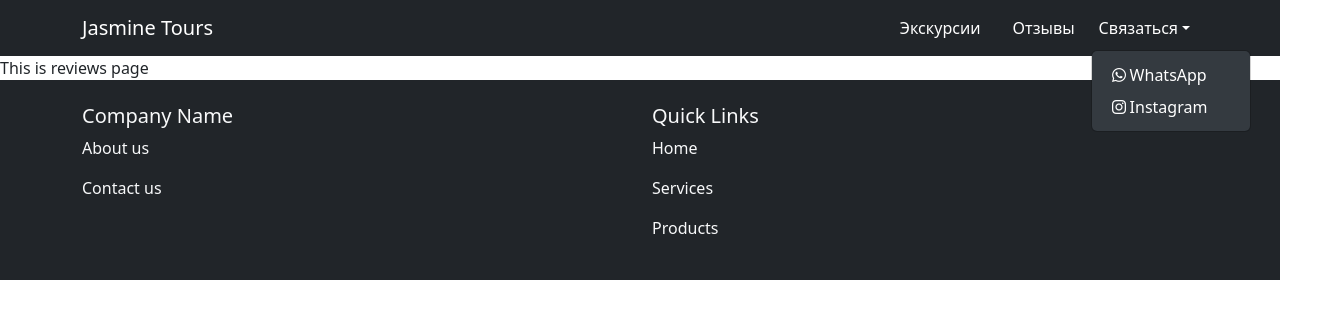
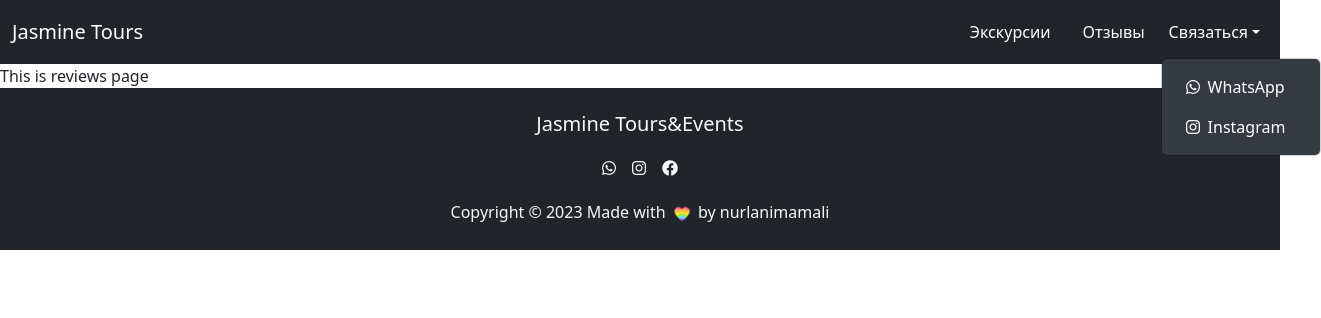
Before and after one commit to anisa07/jasmine-tours, a React (Create React App) app: page /reviews in a window 1280 px wide. Both pictures are taken after a click on the button "Связаться". Shown: the top 318 px of the page, 1321 px wide, since content can reach past the window. Built offline with nearby package versions, Linux system fonts and the light colour scheme.

Commit message:
styling2

```diff
--- a/src/App.css
+++ b/src/App.css
@@ -1,3 +1,8 @@
+a {
+  text-decoration: none;
+  color: inherit;
+}
+
 .carousel-caption-content {
   position: absolute;
   top: 50%;
--- a/src/components/Footer.js
+++ b/src/components/Footer.js
@@ -2,22 +2,59 @@
 import Container from "react-bootstrap/Container";
 import Row from "react-bootstrap/Row";
 import Col from "react-bootstrap/Col";
+import heart from "../assets/heart.gif";
 
 function Footer() {
   return (
     <footer className="bg-dark text-light py-4">
-      <Container>
-        <Row>
-          <Col sm={6}>
-            <h5>Company Name</h5>
-            <p>About us</p>
-            <p>Contact us</p>
+      <Container className="text-center">
+        <Row className="mb-3">
+          <Col sm={12}>
+            <h5 className="mb-0">Jasmine Tours&Events</h5>
           </Col>
-          <Col sm={6}>
-            <h5>Quick Links</h5>
-            <p>Home</p>
-            <p>Services</p>
-            <p>Products</p>
+        </Row>
+        <Row className="mb-3">
+          <Col sm={12}>
+            <a
+              href="https://wa.me/c/31642221525"
+              target="_blank"
+              rel="noopener noreferrer"
+              className="text-light mr-2"
+            >
+              <i className="fa-brands fa-whatsapp icon-margin m-2"></i>
+            </a>
+            <a
+              href="https://www.instagram.com/jasmine.tours.amsterdam/"
+              target="_blank"
+              rel="noopener noreferrer"
+              className="text-light mr-2"
+            >
+              <i className="fa-brands fa-instagram icon-margin m-2"></i>
+            </a>
+            <a
+              href="https://www.facebook.com/zerifegulieva/"
+              target="_blank"
+              rel="noopener noreferrer"
+              className="text-light"
+            >
+              <i className="fa-brands fa-facebook icon-margin m-2"></i>
+            </a>
+          </Col>
+        </Row>
+        <Row className="justify-content-center">
+          <Col sm={12}>
+            <div className="row">
+              <p className="text-center mb-0">
+                Copyright © 2023 Made with{" "}
+                <img
+                  className="heart"
+                  src={heart}
+                  alt="heart"
+                  style={{ width: "1.5em" }}
+                />{" "}
+                by nurlanimamali
+              </p>
+            </div>
           </Col>
         </Row>
       </Container>
--- a/src/components/Hero.css
+++ b/src/components/Hero.css
@@ -33,15 +33,15 @@
 
 @media (max-width: 576px) {
   .carousel-caption-content {
-    width: 90%; /* Adjust width for smaller screens */
+    width: 50%; /* Adjust width for smaller screens */
   }
 
   .carousel-caption-content h3 {
-    font-size: 20px; /* Adjust font size for smaller screens */
-    margin-bottom: 8px; /* Adjust margin for smaller screens */
+    font-size: 10px; /* Adjust font size for smaller screens */
+    margin-bottom: 5px; /* Adjust margin for smaller screens */
   }
 
   .carousel-caption-content p {
-    font-size: 14px; /* Adjust font size for smaller screens */
+    font-size: 8px; /* Adjust font size for smaller screens */
   }
 }
--- a/src/components/Hero.js
+++ b/src/components/Hero.js
@@ -1,4 +1,4 @@
-import { useState } from "react";
+import React, { useState } from "react";
 import Carousel from "react-bootstrap/Carousel";
 import Container from "react-bootstrap/Container";
 import "bootstrap/dist/css/bootstrap.min.css";
@@ -20,19 +20,6 @@
             alt="image1"
             className="d-block w-100"
           />
-          <Carousel.Caption className="carousel-caption-content">
-            <div className="carousel-caption-bg">
-              <h3>
-                Личный Гид по Амстердаму: Ваше уникальное путешествие начинается
-                здесь.
-              </h3>
-              <p>
-                Откройте с нами тайны этого удивительного города, узнайте его
-                историю, наслаждайтесь культурой и гастрономическими изысками.
-                Давайте вместе создадим историю вашего путешествия в Амстердаме.
-              </p>
-            </div>
-          </Carousel.Caption>
         </Carousel.Item>
         <Carousel.Item>
           <img
@@ -40,21 +27,21 @@
             alt="image2"
             className="d-block w-100"
           />
-          <Carousel.Caption className="carousel-caption-content">
-            <div className="carousel-caption-bg">
-              <h3>
-                Личный Гид по Амстердаму: Ваше уникальное путешествие начинается
-                здесь.
-              </h3>
-              <p>
-                Откройте с нами тайны этого удивительного города, узнайте его
-                историю, наслаждайтесь культурой и гастрономическими изысками.
-                Давайте вместе создадим историю вашего путешествия в Амстердаме.
-              </p>
-            </div>
-          </Carousel.Caption>
         </Carousel.Item>
       </Carousel>
+      <Carousel.Caption className="carousel-caption-content">
+        <div className="carousel-caption-bg">
+          <h3>
+            Личный Гид по Амстердаму: Ваше уникальное путешествие начинается
+            здесь.
+          </h3>
+          <p>
+            Откройте с нами тайны этого удивительного города, узнайте его
+            историю, наслаждайтесь культурой и гастрономическими изысками.
+            Давайте вместе создадим историю вашего путешествия в Амстердаме.
+          </p>
+        </div>
+      </Carousel.Caption>
     </Container>
   );
 }
--- a/src/components/Navbar.js
+++ b/src/components/Navbar.js
@@ -7,14 +7,14 @@
 function Navigation() {
   return (
     <Navbar expand="lg" className="bg-dark navbar-dark">
-      <Container>
+      <Container fluid>
         <Navbar.Brand href="/" className="me-3">
           Jasmine Tours
           {/* <img src={logo} style={{ maxWidth: "150px", maxHeight: "50px" }} /> */}
         </Navbar.Brand>
         <Navbar.Toggle aria-controls="basic-navbar-nav" />
         <Navbar.Collapse id="basic-navbar-nav">
-          <Nav className="ms-auto">
+          <Nav className="ms-auto" style={{ lineHeight: "2em" }}>
             <Nav.Link
               href="/excursions"
               className="text-white text-decoration-none px-3 py-2 hover-effect"
@@ -36,14 +36,14 @@
                 href="https://wa.me/c/31642221525"
                 className="text-white"
               >
-                <i className="fa-brands fa-whatsapp fa-beat icon-margin m-1"></i>
+                <i className="fa-brands fa-whatsapp fa-beat icon-margin m-2"></i>
                 WhatsApp
               </NavDropdown.Item>
               <NavDropdown.Item
                 href="https://www.instagram.com/jasmine.tours.amsterdam/"
                 className="text-white"
               >
-                <i className="fa-brands fa-instagram fa-beat icon-margin m-1"></i>
+                <i className="fa-brands fa-instagram fa-beat icon-margin m-2"></i>
                 Instagram
               </NavDropdown.Item>
             </NavDropdown>
```
Also changed, not shown: src/assets/heart.gif (added).
